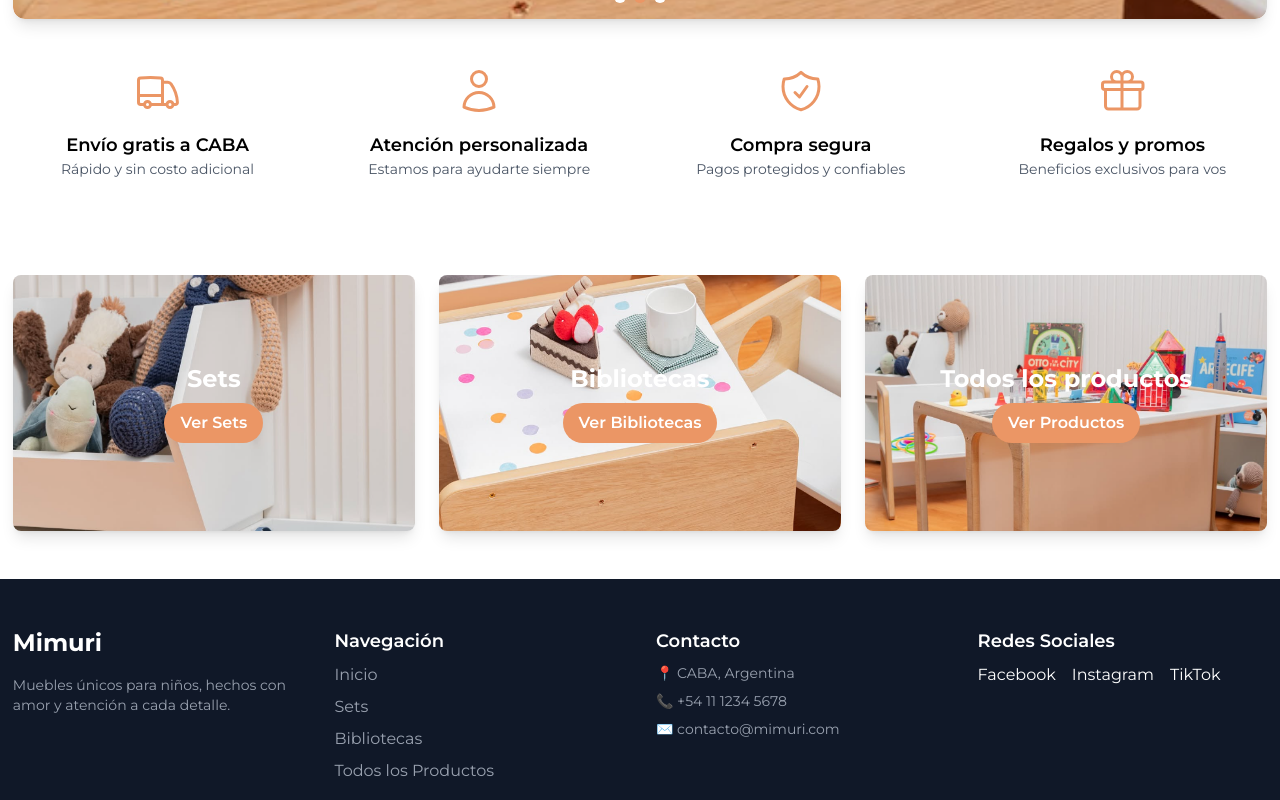
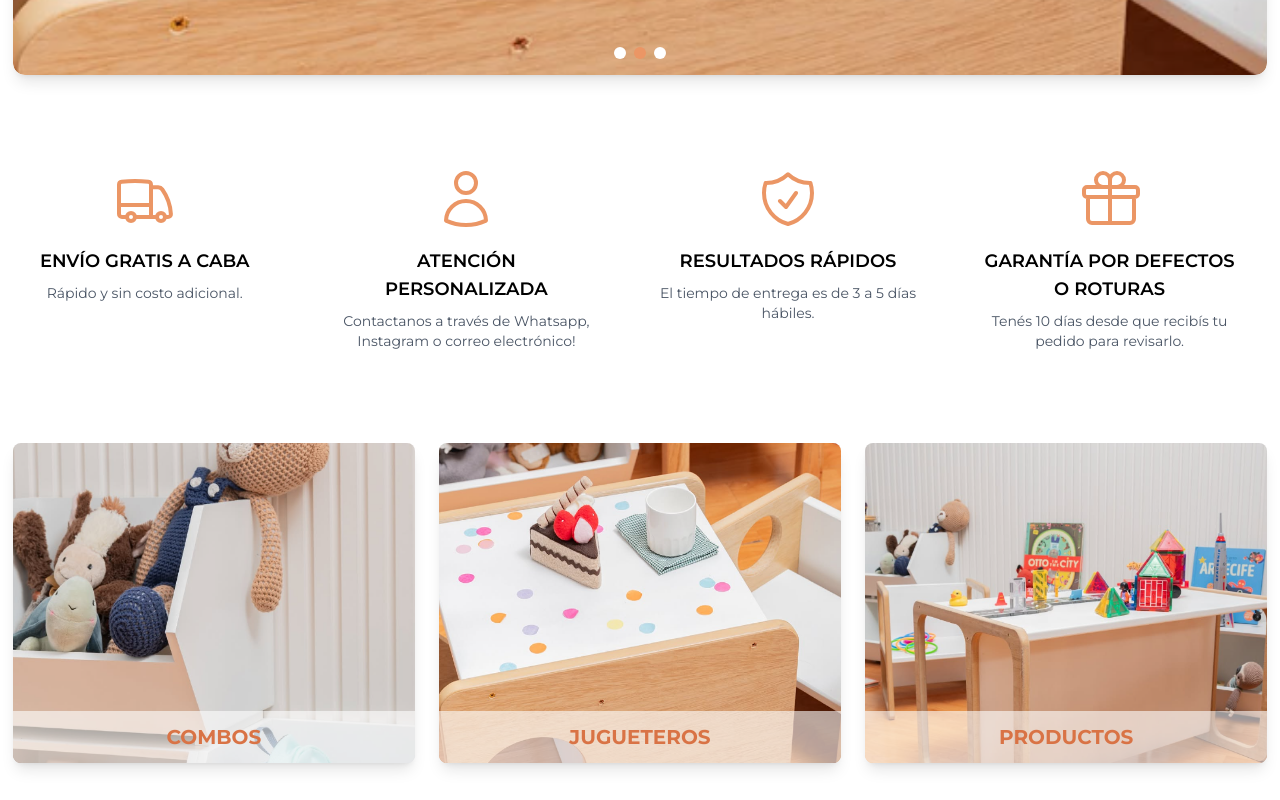
Before and after one commit to NicoleGluj/mimuri-proyecto, a React app in the folder frontend/: page / in a window 1280 px wide. Shown: the part 720-1520 px from the top of the page. Built offline with nearby package versions, Linux system fonts and the light colour scheme; the HTML template or start-up script is replaced by a standard one.

Commit message:
fixed: banners categorias home

```diff
--- a/frontend/src/components/Header/Header.jsx
+++ b/frontend/src/components/Header/Header.jsx
@@ -14,7 +14,7 @@ const Header = () => {
     <header>
       <TopBar />
 
-      <div className="relative flex items-center px-2 py-2 bg-white">
+      <div className="relative flex items-center px-4 py-2 bg-white mt-2">
         {/* Logo a la izquierda */}
         <div className="flex-shrink-0">
           <img
--- a/frontend/src/components/Hero.jsx
+++ b/frontend/src/components/Hero.jsx
@@ -4,6 +4,7 @@ import { useState, useEffect } from "react";
 import biblioteca from "../assets/images/carrousel/biblioteca.png";
 import combo from "../assets/images/carrousel/combo.png";
 import espacio from "../assets/images/carrousel/espacio.png";
+import { Link } from "react-router-dom";
 
 const heroImages = [biblioteca, combo, espacio];
 
@@ -33,8 +34,7 @@ const Hero = () => {
   };
 
   return (
-    <section className="relative w-[98%] h-[80vh] mx-auto overflow-hidden rounded-xl shadow-lg">
-      {/* Imagen de fondo con opacidad */}
+    <section className="relative w-[98%] h-[85vh] mx-auto overflow-hidden rounded-xl shadow-lg mt-2">
       <img
         src={heroImages[currentIndex]}
         alt="Hero"
@@ -42,19 +42,18 @@ const Hero = () => {
       />
 
       {/* Overlay para centrar texto */}
-      <div className="absolute inset-0 flex flex-col justify-center items-center text-center text-white px-4">
-        <h1 className="text-4xl md:text-6xl font-bold mb-4 drop-shadow-lg">
+      <div className="absolute inset-0 flex flex-col justify-center items-center text-center text-white px-4 uppercase">
+        <h1 className="text-4xl md:text-6xl font-bold mb-4 drop-shadow-lg ">
           Bienvenidos a Mimuri
         </h1>
         <p className="text-lg md:text-2xl mb-6 drop-shadow-md">
           Descubrí nuestros productos únicos
         </p>
-        <a
-          href="#productos"
-          className="bg-[#eb9665] bg-opacity-90 px-6 py-3 rounded-full font-semibold hover:bg-[#d87c4a] transition"
-        >
+        <Link
+          to="/productos"
+          className="bg-[#9373AC] bg-opacity-90 px-6 py-3 rounded-full font-semibold hover:bg-[#d87c4a] transition">
           Ver Productos
-        </a>
+        </Link>
       </div>
 
       {/* Botones de navegación */}
--- a/frontend/src/views/Home.jsx
+++ b/frontend/src/views/Home.jsx
@@ -15,78 +15,90 @@ const Home = () => {
 
       <Hero />
 
-      {/* SECCION BENEFICIOS */}
-      <section className="w-[98%] mx-auto py-12">
-        <div className="grid grid-cols-1 md:grid-cols-4 gap-8 text-center">
-          <div className="flex flex-col items-center">
-            <TruckIcon className="h-12 w-12 text-[#eb9665] mb-4" />
-            <h3 className="font-semibold text-lg">Envío gratis a CABA</h3>
-            <p className="text-gray-600 text-sm">Rápido y sin costo adicional</p>
+      <section className="w-[98%] py-7 mt-12">
+        <div className="grid grid-cols-1 md:grid-cols-4 gap-8 text-center items-stretch">
+          <div className="flex flex-col items-center justify-start h-full transition-transform duration-300 hover:scale-105 p-4">
+            <TruckIcon className="w-16 h-16 text-[#eb9665] mb-4 transition-colors duration-300 hover:text-[#d97345]" />
+            <h3 className="font-semibold text-lg uppercase mb-2">Envío gratis a CABA</h3>
+            <p className="text-gray-600 text-sm">Rápido y sin costo adicional.</p>
           </div>
 
-          <div className="flex flex-col items-center">
-            <UserIcon className="h-12 w-12 text-[#eb9665] mb-4" />
-            <h3 className="font-semibold text-lg">Atención personalizada</h3>
-            <p className="text-gray-600 text-sm">Estamos para ayudarte siempre</p>
+          <div className="flex flex-col items-center justify-start h-full transition-transform duration-300 hover:scale-105 p-4">
+            <UserIcon className="w-16 h-16 text-[#eb9665] mb-4 transition-colors duration-300 hover:text-[#d97345]" />
+            <h3 className="font-semibold text-lg uppercase mb-2">Atención personalizada</h3>
+            <p className="text-gray-600 text-sm">Contactanos a través de Whatsapp, Instagram o correo electrónico!</p>
           </div>
 
-          <div className="flex flex-col items-center">
-            <ShieldCheckIcon className="h-12 w-12 text-[#eb9665] mb-4" />
-            <h3 className="font-semibold text-lg">Compra segura</h3>
-            <p className="text-gray-600 text-sm">Pagos protegidos y confiables</p>
+          <div className="flex flex-col items-center justify-start h-full transition-transform duration-300 hover:scale-105 p-4">
+            <ShieldCheckIcon className="w-16 h-16 text-[#eb9665] mb-4 transition-colors duration-300 hover:text-[#d97345]" />
+            <h3 className="font-semibold text-lg uppercase mb-2">Resultados rápidos</h3>
+            <p className="text-gray-600 text-sm">El tiempo de entrega es de 3 a 5 días hábiles.</p>
           </div>
 
-          <div className="flex flex-col items-center">
-            <GiftIcon className="h-12 w-12 text-[#eb9665] mb-4" />
-            <h3 className="font-semibold text-lg">Regalos y promos</h3>
-            <p className="text-gray-600 text-sm">Beneficios exclusivos para vos</p>
+          <div className="flex flex-col items-center justify-start h-full transition-transform duration-300 hover:scale-105 p-4">
+            <GiftIcon className="w-16 h-16 text-[#eb9665] mb-4 transition-colors duration-300 hover:text-[#d97345]" />
+            <h3 className="font-semibold text-lg uppercase mb-2">Garantía por defectos o roturas</h3>
+            <p className="text-gray-600 text-sm">Tenés 10 días desde que recibís tu pedido para revisarlo.</p>
           </div>
         </div>
       </section>
+
 
       {/* SECCION BANNERS */}
       <section className="w-[98%] mx-auto py-12">
         <div className="grid grid-cols-1 md:grid-cols-3 gap-6">
           {/* Banner Sets */}
-          <div className="relative rounded-lg overflow-hidden shadow-lg">
-            <img src={setsImage} alt="Sets" className="w-full h-64 object-cover" />
-            <div className="absolute inset-0 bg-opacity-40 flex flex-col justify-center items-center text-white px-4">
-              <h3 className="text-2xl font-bold mb-2">Sets</h3>
+          <div className="relative rounded-lg overflow-hidden shadow-lg group cursor-pointer">
+            <img
+              src={setsImage}
+              alt="Sets"
+              className="w-full h-80 object-cover"
+            />
+            <div className="absolute bottom-0 w-full bg-white/60 bg-opacity-70 px-4 py-3 flex justify-center items-center">
+              <h3 className="text-xl font-bold uppercase text-[#d97345]">Combos</h3>
+            </div>
             <a
               href="/sets"
-                className="bg-[#eb9665] px-4 py-2 rounded-full font-semibold hover:bg-[#d87c4a] transition"
+              className="absolute inset-0 flex justify-center items-center opacity-0 group-hover:opacity-100 transition-opacity duration-700 ease-in-out bg-[#EEB749] bg-opacity-30 text-white text-lg font-semibold"
             >
-                Ver Sets
+              Ver Combos
             </a>
           </div>
+
+          {/* Banner Jugueteros */}
+          <div className="relative rounded-lg overflow-hidden shadow-lg group cursor-pointer">
+            <img
+              src={bibliotecasImage}
+              alt="Bibliotecas"
+              className="w-full h-80 object-cover"
+            />
+            <div className="absolute bottom-0 w-full bg-white/60 bg-opacity-70 px-4 py-3 flex justify-center items-center">
+              <h3 className="text-xl font-bold uppercase text-[#d97345]">Jugueteros</h3>
+            </div>
+            <a
+              href="/bibliotecas"
+              className="absolute inset-0 flex justify-center items-center opacity-0 group-hover:opacity-100 transition-opacity duration-700 ease-in-out bg-[#A4CBC7] bg-opacity-30 text-white text-lg font-semibold"
+            >
+              Ver Jugueteros
+            </a>
           </div>
 
-          {/* Banner Bibliotecas */}
-          <div className="relative rounded-lg overflow-hidden shadow-lg">
-            <img src={bibliotecasImage} alt="Bibliotecas" className="w-full h-64 object-cover" />
-            <div className="absolute inset-0 bg-opacity-40 flex flex-col justify-center items-center text-white px-4">
-              <h3 className="text-2xl font-bold mb-2">Bibliotecas</h3>
-              <a
-                href="/bibliotecas"
-                className="bg-[#eb9665] px-4 py-2 rounded-full font-semibold hover:bg-[#d87c4a] transition"
-              >
-                Ver Bibliotecas
-              </a>
+          {/* Banner Productos */}
+          <div className="relative rounded-lg overflow-hidden shadow-lg group cursor-pointer">
+            <img
+              src={todosImage}
+              alt="Todos los productos"
+              className="w-full h-80 object-cover"
+            />
+            <div className="absolute bottom-0 w-full bg-white/60 bg-opacity-70 px-4 py-3 flex justify-center items-center">
+              <h3 className="text-xl font-bold uppercase text-[#d97345]">Productos</h3>
             </div>
-          </div>
-
-          {/* Banner Todos los productos */}
-          <div className="relative rounded-lg overflow-hidden shadow-lg">
-            <img src={todosImage} alt="Todos los productos" className="w-full h-64 object-cover" />
-            <div className="absolute inset-0 bg-opacity-40 flex flex-col justify-center items-center text-white px-4">
-              <h3 className="text-2xl font-bold mb-2">Todos los productos</h3>
             <a
               href="/productos"
-                className="bg-[#eb9665] px-4 py-2 rounded-full font-semibold hover:bg-[#d87c4a] transition"
+              className="absolute inset-0 flex justify-center items-center opacity-0 group-hover:opacity-100 transition-opacity duration-700 ease-in-out bg-[#F0655E] bg-opacity-30 text-white text-lg font-semibold"
             >
               Ver Productos
             </a>
-            </div>
           </div>
         </div>
       </section>
```
Lines whose indentation alone changed are shown as unchanged.
